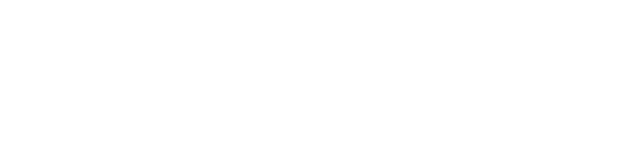
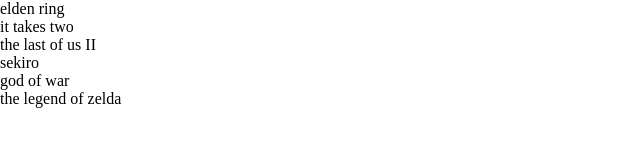
Before and after one commit to AntonelloStefania/js-lista-spesa, a plain HTML site: page index.html in a window 1280 px wide. Shown: the whole page, without its empty margins (0-640 px from the left). Drawn offline with Linux system fonts and the light colour scheme.

Commit message:
[add] ciclo while e risposta sul dom

```diff
--- a/index.html
+++ b/index.html
@@ -9,6 +9,10 @@
     <title>lista spesa</title>
 </head>
 <body>
+    <div class="container">
+        <ul class="lista-goty">
 
+        </ul>
+    </div>
 </body>
 </html>
--- a/js/script.js
+++ b/js/script.js
@@ -0,0 +1,17 @@
+let goty = [
+    'elden ring',
+    'it takes two',
+    'the last of us II',
+    'sekiro',
+    'god of war',
+    'the legend of zelda'
+]
+
+let lista_goty = document.querySelector('.lista-goty');
+
+let i = 0
+while(i < goty.length){
+   let game = goty[i]
+   i++;
+   lista_goty.innerHTML +=`<li>${game}</li>`;
+}
```
